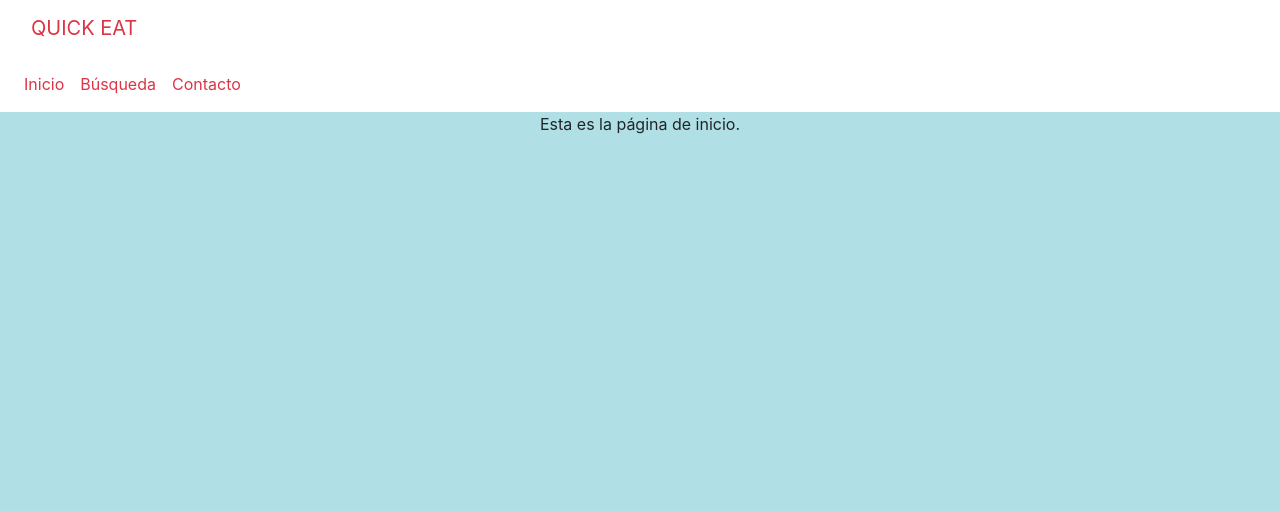
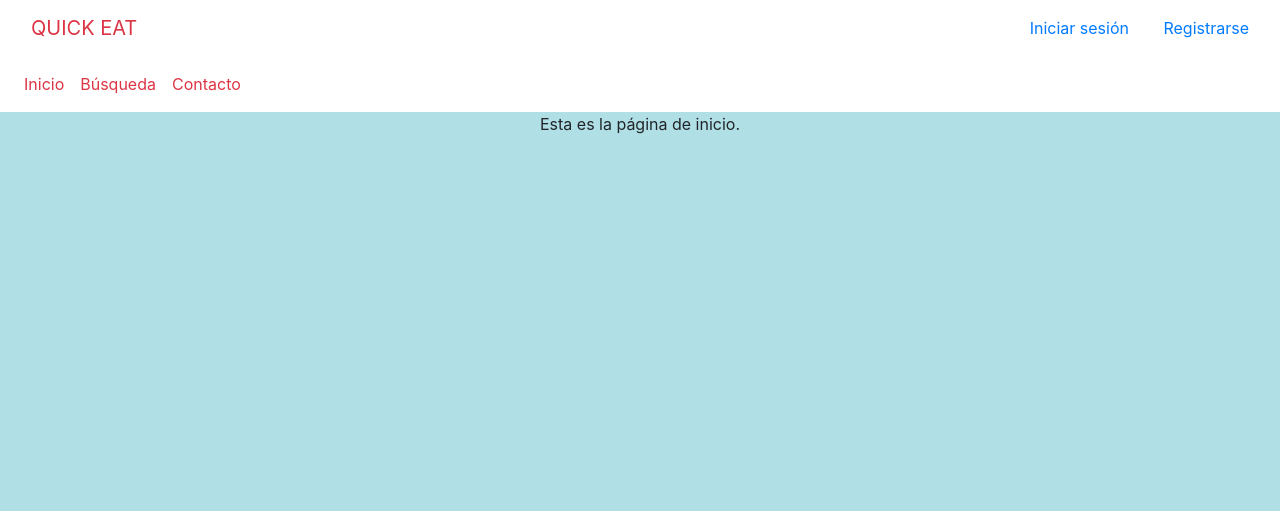
Before and after one commit to manuelruizm/dai-1718-ugr, a Django app: page / in a window 1280 px wide. Shown: the top 511 px of the page. Run offline with Django 3.2, Linux system fonts and the light colour scheme; some libraries are stand-ins or nearby versions.

Commit message:
Añadidos botones para registrarse e iniciar sesión

```diff
--- a/Practica6/restaurantes/templates/index.html
+++ b/Practica6/restaurantes/templates/index.html
@@ -25,7 +25,8 @@
 		<nav class="navbar navbar-light justify-content-between bg-white text-danger">
 			<a class="navbar-brand col-sm-8">QUICK EAT</a>
 			<div class="div-inline">
-
+				<a class="nav-list-link col-sm-2" href="/iniciarsesion">Iniciar sesión <span class="sr-only">(current)</span></a>
+				<a class="nav-list-link col-sm-2" href="/registrarse">Registrarse</a>
 			</div>
 		</nav>
 
```
